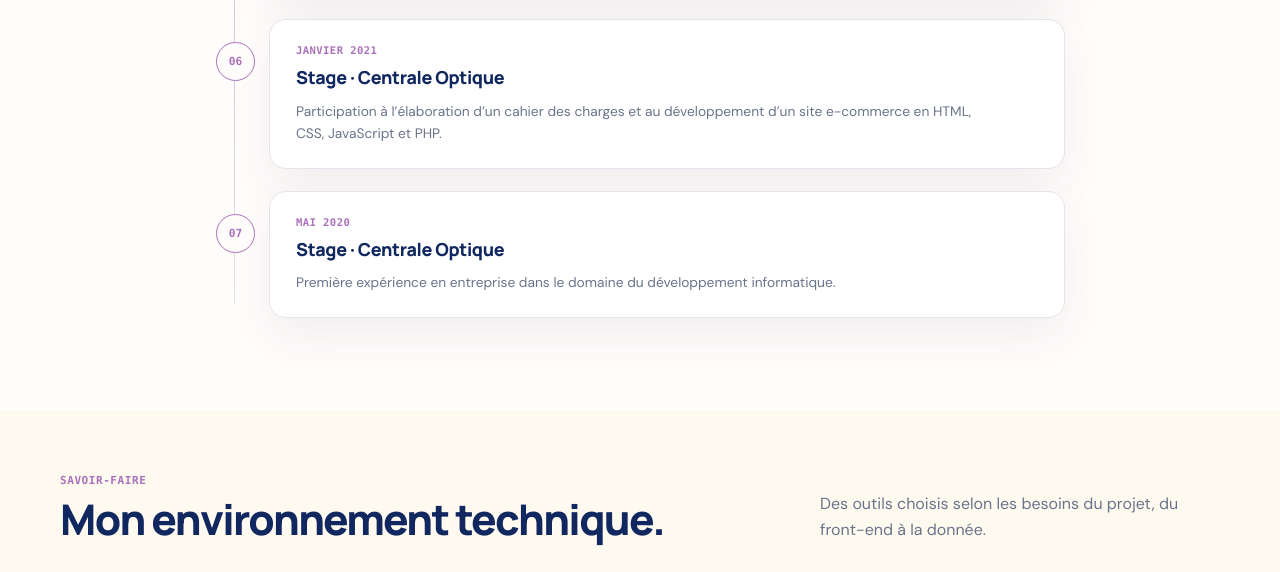
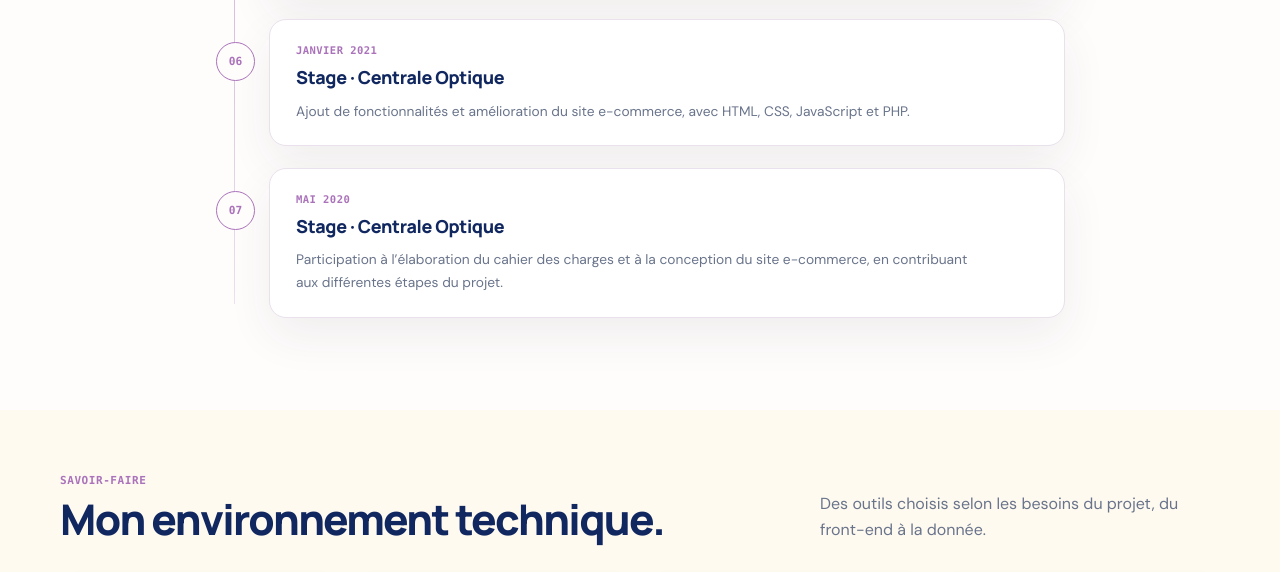
Before and after one commit to chirelhalioua/Chirel-Dev, a plain HTML site: page index.html in a window 1280 px wide. Shown: the part 3113-3685 px from the top of the page. Drawn offline with nearby package versions, Linux system fonts and the light colour scheme.

Commit message:
Précise les missions des stages chez Centrale Optique

```diff
--- a/index.html
+++ b/index.html
@@ -109,11 +109,11 @@
           </article>
           <article class="journey-item reveal">
             <span class="journey-index">06</span>
-            <div class="journey-content"><p class="journey-label">Janvier 2021</p><h3>Stage · Centrale Optique</h3><p>Participation à l’élaboration d’un cahier des charges et au développement d’un site e-commerce en HTML, CSS, JavaScript et PHP.</p></div>
+            <div class="journey-content"><p class="journey-label">Janvier 2021</p><h3>Stage · Centrale Optique</h3><p>Ajout de fonctionnalités et amélioration du site e-commerce, avec HTML, CSS, JavaScript et PHP.</p></div>
           </article>
           <article class="journey-item reveal">
             <span class="journey-index">07</span>
-            <div class="journey-content"><p class="journey-label">Mai 2020</p><h3>Stage · Centrale Optique</h3><p>Première expérience en entreprise dans le domaine du développement informatique.</p></div>
+            <div class="journey-content"><p class="journey-label">Mai 2020</p><h3>Stage · Centrale Optique</h3><p>Participation à l’élaboration du cahier des charges et à la conception du site e-commerce, en contribuant aux différentes étapes du projet.</p></div>
           </article>
         </div>
       </div>
```
